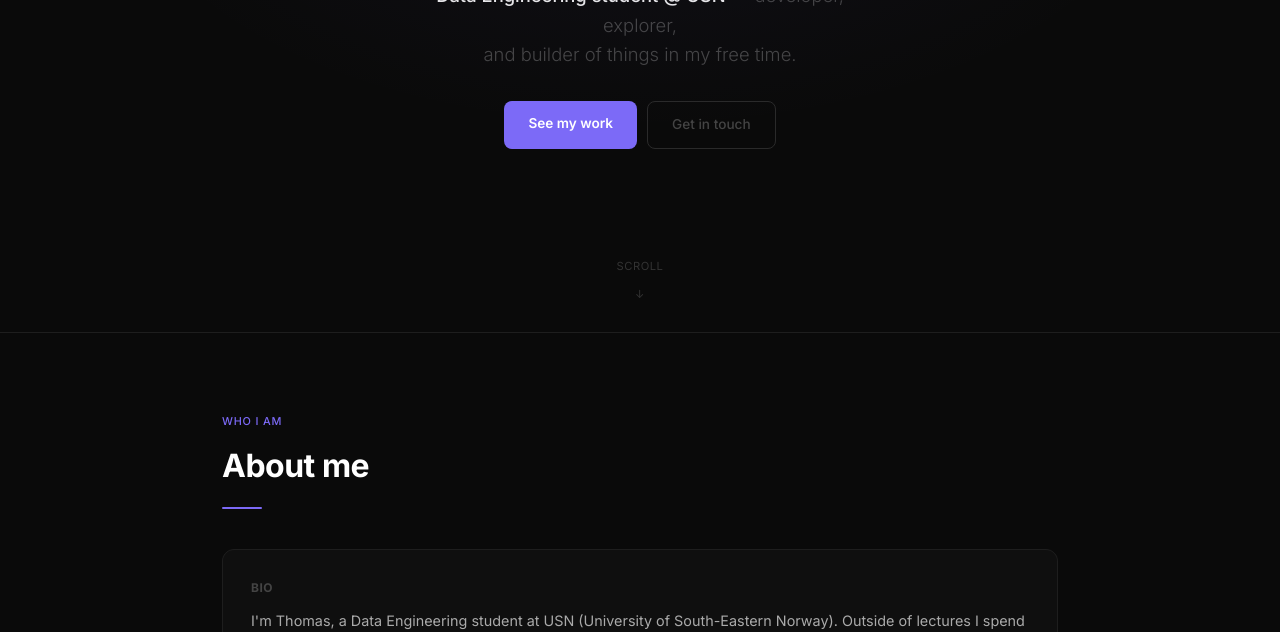
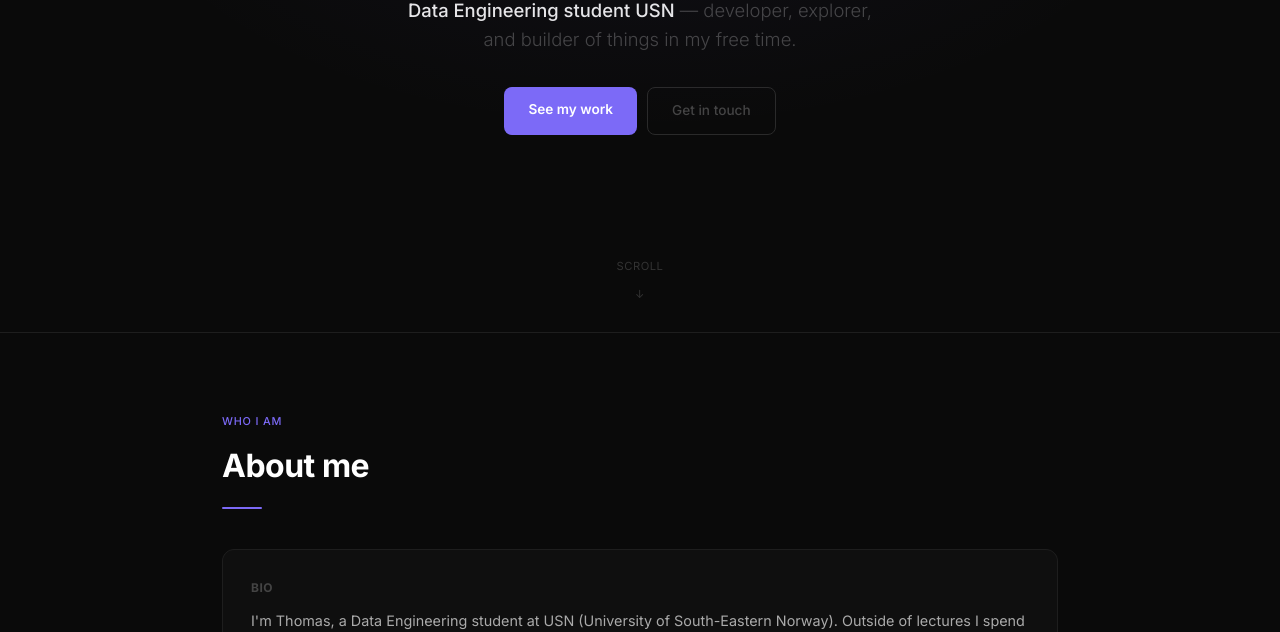
Before and after one commit to MRFIRE-GOD/Portofolio, a plain HTML site: page portfolio.html in a window 1280 px wide. Shown: the part 468-1100 px from the top of the page. Drawn offline with Linux system fonts and the light colour scheme.

Commit message:
Remove '@' from student description in portfolio

```diff
--- a/portfolio.html
+++ b/portfolio.html
@@ -196,7 +196,7 @@ footer span{color:var(--accent)}
   <div class="hero-tag">Available for opportunities</div>
   <h1>Thomas<br><span>Tesfayohans</span></h1>
   <p class="hero-sub">
-    <strong>Data Engineering student @ USN</strong> — developer, explorer,<br>and builder of things in my free time.
+    <strong>Data Engineering student USN</strong> — developer, explorer,<br>and builder of things in my free time.
   </p>
   <div class="hero-btns">
     <a href="#projects" class="btn-primary">See my work</a>
```
